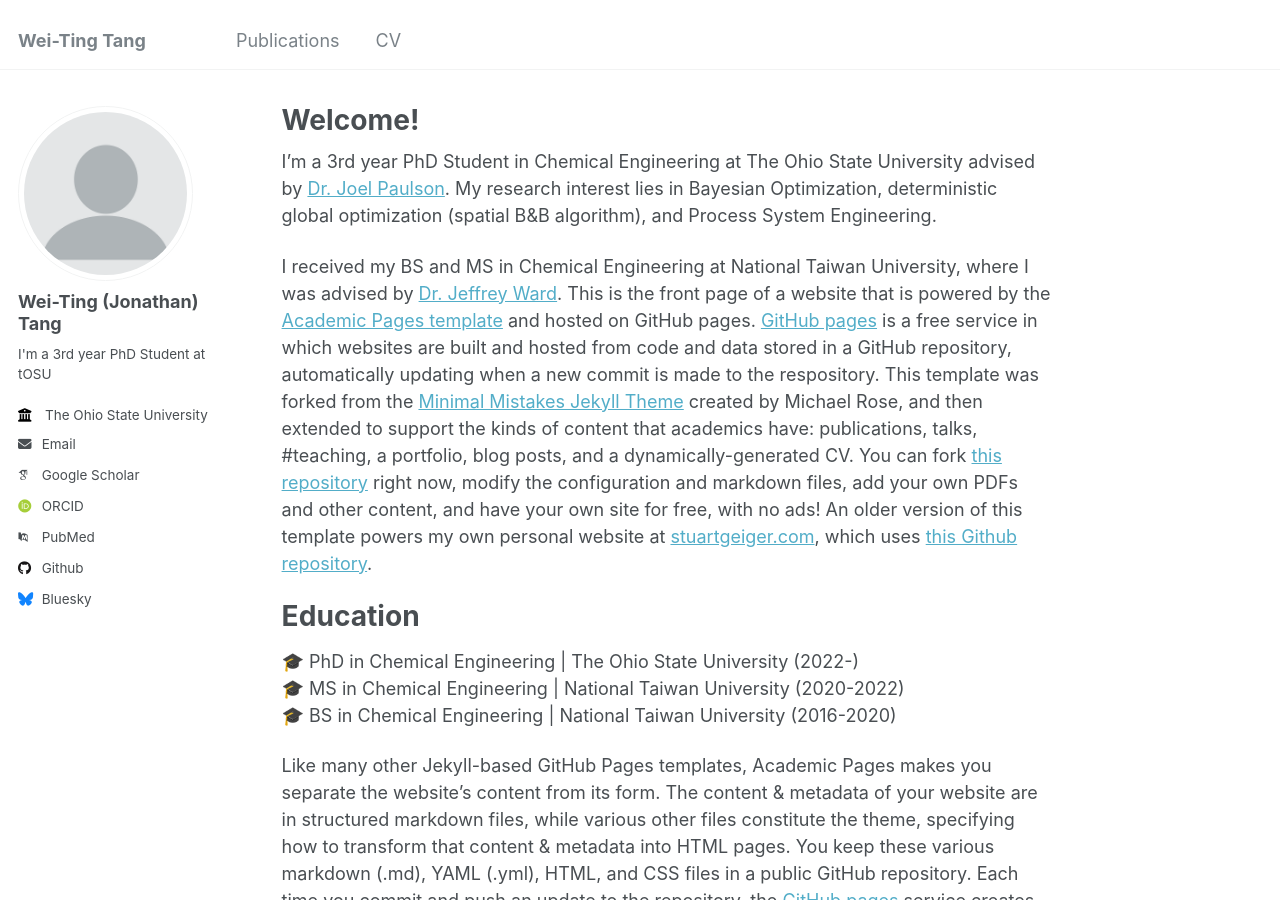
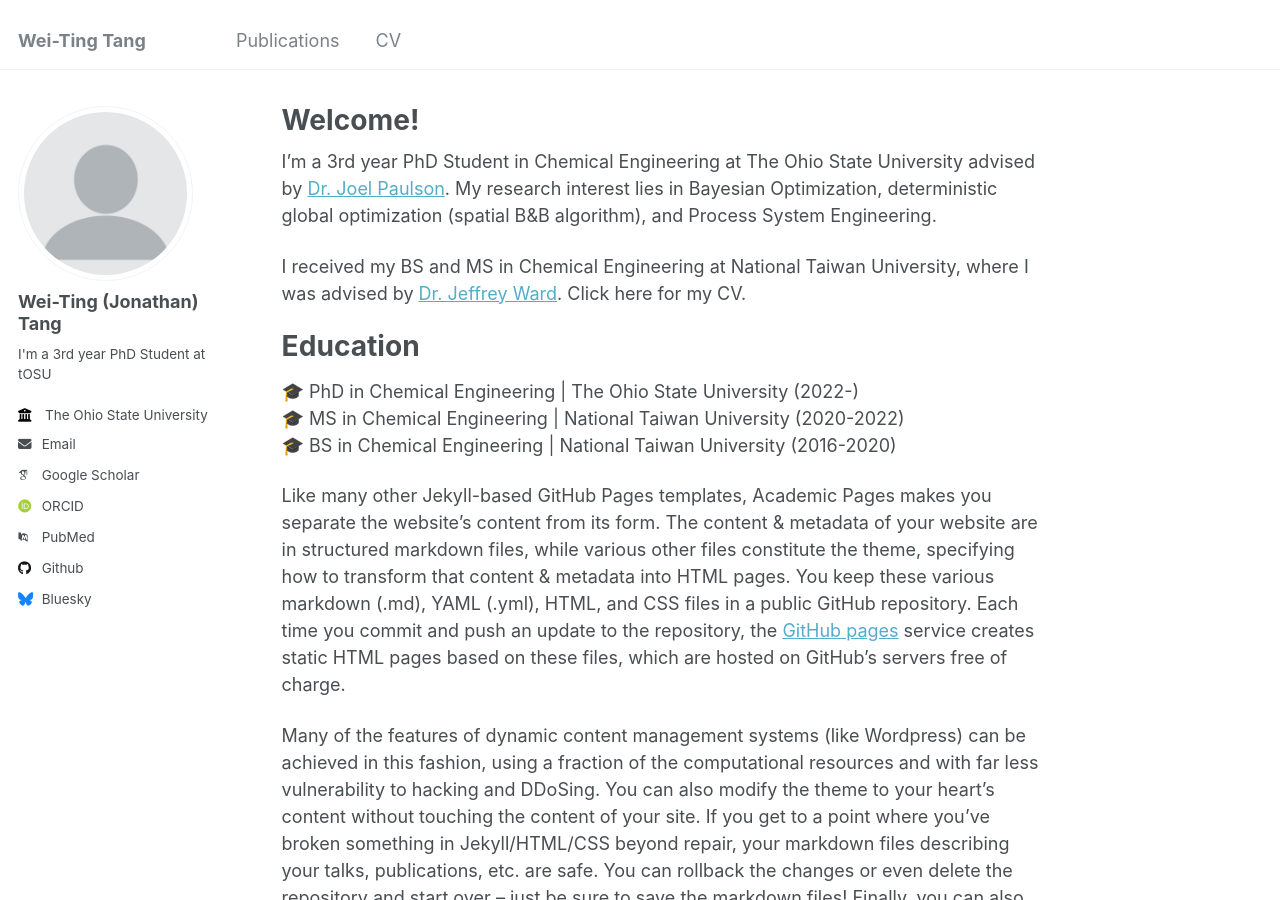
Before and after one commit to R09524081/R09524081.github.io, a Jekyll site: the page built from _pages/about.md, in a window 1280 px wide and 900 px high. Built offline with Jekyll 4.4.1, drawn with Linux system fonts in a browser that asks for light colours; some web fonts are replaced.

Commit message:
Update about.md

```diff
--- a/_pages/about.md
+++ b/_pages/about.md
@@ -10,8 +10,7 @@ redirect_from:
 I'm a 3rd year PhD Student in Chemical Engineering at The Ohio State University advised by [Dr. Joel Paulson](https://cbe.osu.edu/people/paulson.82). My research interest lies in Bayesian Optimization, deterministic global optimization (spatial B&B algorithm), and Process System Engineering.
 
 
-I received my BS and MS in Chemical Engineering at National Taiwan University, where I was advised by [Dr. Jeffrey Ward](https://che.ntu.edu.tw/che/en/jeffward.html).
-This is the front page of a website that is powered by the [Academic Pages template](https://github.com/academicpages/academicpages.github.io) and hosted on GitHub pages. [GitHub pages](https://pages.github.com) is a free service in which websites are built and hosted from code and data stored in a GitHub repository, automatically updating when a new commit is made to the respository. This template was forked from the [Minimal Mistakes Jekyll Theme](https://mmistakes.github.io/minimal-mistakes/) created by Michael Rose, and then extended to support the kinds of content that academics have: publications, talks, #teaching, a portfolio, blog posts, and a dynamically-generated CV. You can fork [this repository](https://github.com/academicpages/academicpages.github.io) right now, modify the configuration and markdown files, add your own PDFs and other content, and have your own site for free, with no ads! An older version of this template powers my own personal website at [stuartgeiger.com](http://stuartgeiger.com), which uses [this Github repository](https://github.com/staeiou/staeiou.github.io).
+I received my BS and MS in Chemical Engineering at National Taiwan University, where I was advised by [Dr. Jeffrey Ward](https://che.ntu.edu.tw/che/en/jeffward.html). Click here for my CV.
 
 Education
 ======
```
